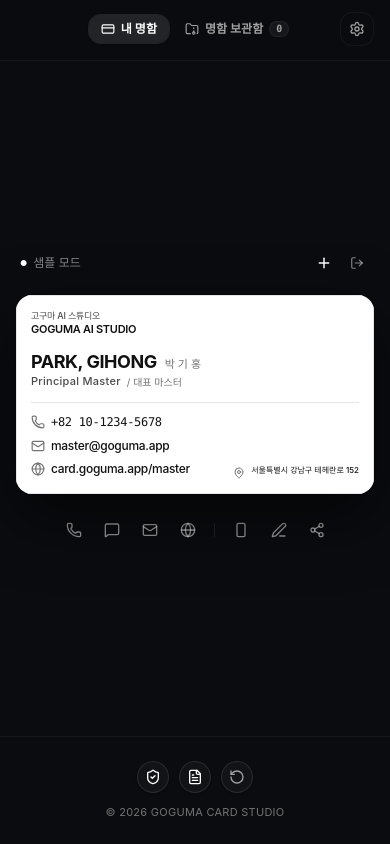
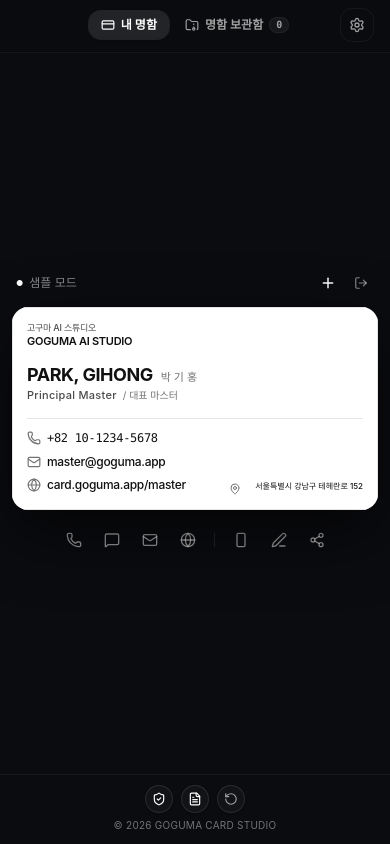
Before and after one commit to koreancenter/card, a React (Vite) app: page / in a window 390 px wide. Both pictures are taken after a click on the button "샘플 둘러보기". Built offline with nearby package versions, Linux system fonts and the light colour scheme.

Commit message:
refactor(ui): optimize card layout and responsiveness
- Adjust padding across card components for better spacing
- Implement dynamic viewport-aware sizing for the card container
- Ensure full-height layout compatibility using 100dvh
- Update overflow properties for consistent mobile behavior

```diff
--- a/src/App.tsx
+++ b/src/App.tsx
@@ -480,10 +480,10 @@ export default function App() {
       {/* SCREEN UI CONTAINER */}
       <div
         id="screen-app-container"
-        className="min-h-screen bg-[#0B0C10] text-neutral-100 flex flex-col justify-between selection:bg-neutral-100 selection:text-neutral-950 font-sans pl-[env(safe-area-inset-left,0px)] pr-[env(safe-area-inset-right,0px)]"
+        className="min-h-[100dvh] bg-[#0B0C10] text-neutral-100 flex flex-col justify-between selection:bg-neutral-100 selection:text-neutral-950 font-sans pl-[env(safe-area-inset-left,0px)] pr-[env(safe-area-inset-right,0px)] overflow-x-hidden"
       >
         {/* Top Minimalist Luxury Header */}
-        <header className="sticky top-0 z-40 w-full border-b border-white/5 bg-[#0B0C10]/90 backdrop-blur-xl px-4 sm:px-8 py-3.5 pt-[calc(0.75rem+env(safe-area-inset-top,0px))] pl-[calc(1rem+env(safe-area-inset-left,0px))] pr-[calc(1rem+env(safe-area-inset-right,0px))] flex items-center justify-between main-app-header">
+        <header className="sticky top-0 z-40 w-full border-b border-white/5 bg-[#0B0C10]/90 backdrop-blur-xl px-4 sm:px-8 py-2.5 sm:py-3.5 pt-[calc(0.5rem+env(safe-area-inset-top,0px))] sm:pt-[calc(0.75rem+env(safe-area-inset-top,0px))] pl-[calc(1rem+env(safe-area-inset-left,0px))] pr-[calc(1rem+env(safe-area-inset-right,0px))] flex items-center justify-between main-app-header">
           {!isOwner ? (
             /* Public Visitor Header: Muted Brand Watermark Only */
             <>
@@ -655,12 +655,12 @@ export default function App() {
         </header>
 
         {/* Main Showcase Viewport */}
-        <main className="flex-1 flex flex-col items-center justify-center px-4 py-4 sm:py-6 max-w-6xl mx-auto w-full">
+        <main className="flex-1 flex flex-col items-center justify-center px-3 sm:px-4 py-2 sm:py-6 max-w-6xl mx-auto w-full">
 
           {!isOwner && activeCard ? (
             /* ================= PUBLIC RECIPIENT VISITOR VIEW MODE ================= */
             <div className="w-full flex flex-col items-center animate-in fade-in duration-300">
-              <div className="w-full max-w-[540px]">
+              <div className="w-full max-w-[540px] flex justify-center">
                 <CardContainer
                   data={activeCard.data}
                   theme={activeCard.theme}
@@ -709,7 +709,7 @@ export default function App() {
                 />
               ) : isSamplePreview && cards.length === 0 && activeCard ? (
                 /* TEMPORARY SHOWCASE SAMPLE PREVIEW MODE */
-                <div className="w-full flex flex-col items-center space-y-4">
+                <div className="w-full flex flex-col items-center space-y-2 sm:space-y-4">
                   {/* Luxury Minimalist Showcase Top Bar */}
                   <div className="w-full max-w-[540px] px-1 py-0.5 flex items-center justify-between text-xs animate-in fade-in duration-200">
                     {/* Left: Concise Mode Indicator */}
@@ -743,7 +743,7 @@ export default function App() {
                   </div>
 
                   {/* Interactive Card Canvas */}
-                  <div className="w-full max-w-[540px]">
+                  <div className="w-full max-w-[540px] flex justify-center">
                     <CardContainer
                       data={activeCard.data}
                       theme={activeCard.theme}
@@ -772,7 +772,7 @@ export default function App() {
                 />
               ) : !activeCard.isMyCard ? (
                 /* Context Bar only if viewing someone else's card from the vault */
-                <div className="w-full flex flex-col items-center space-y-4">
+                <div className="w-full flex flex-col items-center space-y-2 sm:space-y-4">
                   <div className="flex items-center justify-between w-full max-w-[460px] sm:max-w-[500px] md:max-w-[540px] text-xs">
                     <button
                       onClick={() => setActiveTab('vault')}
@@ -786,7 +786,7 @@ export default function App() {
                     </span>
                   </div>
 
-                  <div className="w-full max-w-[460px] sm:max-w-[500px] md:max-w-[540px]">
+                  <div className="w-full max-w-[460px] sm:max-w-[500px] md:max-w-[540px] flex justify-center">
                     <CardContainer
                       data={activeCard.data}
                       theme={activeCard.theme}
@@ -883,21 +883,21 @@ export default function App() {
 
         {/* Footer */}
         {isOwner ? (
-          <footer className="border-t border-white/5 py-6 pb-[calc(1.5rem+env(safe-area-inset-bottom,0px))] px-4 font-sans text-xs">
+          <footer className="border-t border-white/5 py-2.5 sm:py-6 pb-[calc(0.75rem+env(safe-area-inset-bottom,0px))] sm:pb-[calc(1.5rem+env(safe-area-inset-bottom,0px))] px-4 font-sans text-xs">
             <div className="max-w-xl mx-auto flex flex-col items-center justify-center text-center">
               {/* Luxury Legal Action Buttons (Icon-Only with Tooltips) */}
-              <div className="flex items-center justify-center gap-2.5 sm:gap-3 mb-3">
+              <div className="flex items-center justify-center gap-2 sm:gap-3 mb-1.5 sm:mb-3">
                 <button
                   type="button"
                   onClick={() => {
                     setLegalDocType('privacy');
                     setIsLegalModalOpen(true);
                   }}
-                  className="w-8 h-8 sm:w-9 sm:h-9 rounded-full bg-white/[0.03] hover:bg-white/[0.08] border border-white/10 hover:border-white/40 flex items-center justify-center text-neutral-300 hover:text-white transition-all duration-200 cursor-pointer shadow-sm active:scale-95 group"
+                  className="w-7 h-7 sm:w-9 sm:h-9 rounded-full bg-white/[0.03] hover:bg-white/[0.08] border border-white/10 hover:border-white/40 flex items-center justify-center text-neutral-300 hover:text-white transition-all duration-200 cursor-pointer shadow-sm active:scale-95 group"
                   title="개인정보처리방침"
                   aria-label="개인정보처리방침"
                 >
-                  <ShieldCheck className="w-4 h-4 text-white group-hover:scale-110 transition-transform duration-200" />
+                  <ShieldCheck className="w-3.5 h-3.5 sm:w-4 sm:h-4 text-white group-hover:scale-110 transition-transform duration-200" />
                 </button>
 
                 <button
@@ -906,45 +906,45 @@ export default function App() {
                     setLegalDocType('terms');
                     setIsLegalModalOpen(true);
                   }}
-                  className="w-8 h-8 sm:w-9 sm:h-9 rounded-full bg-white/[0.03] hover:bg-white/[0.08] border border-white/10 hover:border-white/40 flex items-center justify-center text-neutral-300 hover:text-white transition-all duration-200 cursor-pointer shadow-sm active:scale-95 group"
+                  className="w-7 h-7 sm:w-9 sm:h-9 rounded-full bg-white/[0.03] hover:bg-white/[0.08] border border-white/10 hover:border-white/40 flex items-center justify-center text-neutral-300 hover:text-white transition-all duration-200 cursor-pointer shadow-sm active:scale-95 group"
                   title="서비스 이용약관"
                   aria-label="서비스 이용약관"
                 >
-                  <FileText className="w-4 h-4 text-white group-hover:scale-110 transition-transform duration-200" />
+                  <FileText className="w-3.5 h-3.5 sm:w-4 sm:h-4 text-white group-hover:scale-110 transition-transform duration-200" />
                 </button>
 
                 <button
                   type="button"
                   onClick={() => setIsResetModalOpen(true)}
-                  className="w-8 h-8 sm:w-9 sm:h-9 rounded-full bg-white/[0.03] hover:bg-rose-500/[0.08] border border-white/10 hover:border-rose-500/40 flex items-center justify-center text-neutral-400 hover:text-rose-300 transition-all duration-200 cursor-pointer shadow-sm hover:shadow-[0_0_12px_rgba(244,63,94,0.15)] active:scale-95 group"
+                  className="w-7 h-7 sm:w-9 sm:h-9 rounded-full bg-white/[0.03] hover:bg-rose-500/[0.08] border border-white/10 hover:border-rose-500/40 flex items-center justify-center text-neutral-400 hover:text-rose-300 transition-all duration-200 cursor-pointer shadow-sm hover:shadow-[0_0_12px_rgba(244,63,94,0.15)] active:scale-95 group"
                   title="로컬 데이터 초기화"
                   aria-label="로컬 데이터 초기화"
                 >
-                  <RotateCcw className="w-4 h-4 text-neutral-400 group-hover:text-rose-400 group-hover:rotate-[-45deg] transition-all duration-200" />
+                  <RotateCcw className="w-3.5 h-3.5 sm:w-4 sm:h-4 text-neutral-400 group-hover:text-rose-400 group-hover:rotate-[-45deg] transition-all duration-200" />
                 </button>
               </div>
 
               {/* Centered Brand Copyright */}
-              <p className="text-[11px] text-neutral-500 text-center tracking-wide font-sans">
+              <p className="text-[10px] sm:text-[11px] text-neutral-500 text-center tracking-wide font-sans">
                 © {new Date().getFullYear()} GOGUMA CARD STUDIO
               </p>
             </div>
           </footer>
         ) : (
-          <footer className="border-t border-white/5 py-6 pb-[calc(1.5rem+env(safe-area-inset-bottom,0px))] px-4 font-sans text-xs">
+          <footer className="border-t border-white/5 py-2.5 sm:py-6 pb-[calc(0.75rem+env(safe-area-inset-bottom,0px))] sm:pb-[calc(1.5rem+env(safe-area-inset-bottom,0px))] px-4 font-sans text-xs">
             <div className="max-w-xl mx-auto flex flex-col items-center justify-center text-center">
-              <div className="flex items-center justify-center gap-2.5 sm:gap-3 mb-3">
+              <div className="flex items-center justify-center gap-2 sm:gap-3 mb-1.5 sm:mb-3">
                 <button
                   type="button"
                   onClick={() => {
                     setLegalDocType('privacy');
                     setIsLegalModalOpen(true);
                   }}
-                  className="w-8 h-8 sm:w-9 sm:h-9 rounded-full bg-white/[0.03] hover:bg-white/[0.08] border border-white/10 hover:border-white/40 flex items-center justify-center text-neutral-300 hover:text-white transition-all duration-200 cursor-pointer shadow-sm active:scale-95 group"
+                  className="w-7 h-7 sm:w-9 sm:h-9 rounded-full bg-white/[0.03] hover:bg-white/[0.08] border border-white/10 hover:border-white/40 flex items-center justify-center text-neutral-300 hover:text-white transition-all duration-200 cursor-pointer shadow-sm active:scale-95 group"
                   title="개인정보처리방침"
                   aria-label="개인정보처리방침"
                 >
-                  <ShieldCheck className="w-4 h-4 text-white group-hover:scale-110 transition-transform duration-200" />
+                  <ShieldCheck className="w-3.5 h-3.5 sm:w-4 sm:h-4 text-white group-hover:scale-110 transition-transform duration-200" />
                 </button>
 
                 <button
@@ -953,15 +953,15 @@ export default function App() {
                     setLegalDocType('terms');
                     setIsLegalModalOpen(true);
                   }}
-                  className="w-8 h-8 sm:w-9 sm:h-9 rounded-full bg-white/[0.03] hover:bg-white/[0.08] border border-white/10 hover:border-white/40 flex items-center justify-center text-neutral-300 hover:text-white transition-all duration-200 cursor-pointer shadow-sm active:scale-95 group"
+                  className="w-7 h-7 sm:w-9 sm:h-9 rounded-full bg-white/[0.03] hover:bg-white/[0.08] border border-white/10 hover:border-white/40 flex items-center justify-center text-neutral-300 hover:text-white transition-all duration-200 cursor-pointer shadow-sm active:scale-95 group"
                   title="서비스 이용약관"
                   aria-label="서비스 이용약관"
                 >
-                  <FileText className="w-4 h-4 text-white group-hover:scale-110 transition-transform duration-200" />
+                  <FileText className="w-3.5 h-3.5 sm:w-4 sm:h-4 text-white group-hover:scale-110 transition-transform duration-200" />
                 </button>
               </div>
 
-              <p className="text-[11px] text-neutral-600 text-center tracking-wide font-sans">
+              <p className="text-[10px] sm:text-[11px] text-neutral-600 text-center tracking-wide font-sans">
                 © {new Date().getFullYear()} GOGUMA CARD STUDIO
               </p>
             </div>
--- a/src/components/BusinessCardBack.tsx
+++ b/src/components/BusinessCardBack.tsx
@@ -91,7 +91,7 @@ export const BusinessCardBack: React.FC<BusinessCardBackProps> = ({
     <div
       className={`relative w-full h-full select-none flex flex-col justify-between ${
         isPortrait
-          ? 'p-5 sm:p-7'
+          ? 'p-4 sm:p-6'
           : isPrintPreview
             ? 'p-3.5 sm:p-4'
             : 'p-3.5 sm:p-6 md:p-8'
@@ -110,7 +110,7 @@ export const BusinessCardBack: React.FC<BusinessCardBackProps> = ({
       />
 
       {/* Center Statement */}
-      <div className={`relative z-10 ${isPortrait ? 'my-auto py-3' : 'my-auto py-2'} text-center flex flex-col items-center justify-center space-y-1.5`}>
+      <div className={`relative z-10 ${isPortrait ? 'my-auto py-2' : 'my-auto py-2'} text-center flex flex-col items-center justify-center space-y-1 sm:space-y-1.5`}>
         <div className="space-y-0.5 sm:space-y-1">
           <h2 className={`text-sm sm:text-base md:text-lg font-bold tracking-tight ${themeStyles.textPrimary} break-keep whitespace-normal`}>
             {data.backTitle || '고구마 AI 스튜디오'}
@@ -133,7 +133,7 @@ export const BusinessCardBack: React.FC<BusinessCardBackProps> = ({
 
       {/* Bottom Area: Portrait has centered QR block; Landscape has row */}
       {isPortrait ? (
-        <div className={`relative z-10 flex flex-col items-center justify-center text-center space-y-2 pt-3 border-t ${themeStyles.accentHairline} mt-auto w-full`}>
+        <div className={`relative z-10 flex flex-col items-center justify-center text-center space-y-1.5 sm:space-y-2 pt-2 sm:pt-3 border-t ${themeStyles.accentHairline} mt-auto w-full`}>
           <a
             href={data.website}
             target="_blank"
--- a/src/components/CardContainer.tsx
+++ b/src/components/CardContainer.tsx
@@ -94,7 +94,13 @@ export const CardContainer: React.FC<CardContainerProps> = ({
     <motion.div
       layout
       transition={{ layout: { duration: 0.45, ease: [0.16, 1, 0.3, 1] } }}
-      className={`w-full ${isPortrait ? 'max-w-[340px] sm:max-w-[370px]' : 'max-w-[560px]'} mx-auto select-none flex flex-col items-center`}
+      style={{
+        maxWidth: isPortrait
+          ? 'min(100%, 340px, calc((100dvh - 195px) * 5 / 8), calc((100vh - 195px) * 5 / 8))'
+          : '560px',
+        width: '100%',
+      }}
+      className="mx-auto select-none flex flex-col items-center transition-all duration-300"
     >
       {/* 3D Tactile Card Canvas - Framer Motion flip with layout animation */}
       <motion.div
@@ -119,6 +125,9 @@ export const CardContainer: React.FC<CardContainerProps> = ({
           style={{
             transformStyle: 'preserve-3d',
             WebkitTransformStyle: 'preserve-3d',
+            maxWidth: isPortrait
+              ? 'min(100%, 340px, calc((100dvh - 195px) * 5 / 8), calc((100vh - 195px) * 5 / 8))'
+              : '100%',
           }}
           className="relative w-full cursor-pointer group shadow-[0_24px_64px_rgba(0,0,0,0.6)] rounded-2xl transition-shadow duration-300 hover:shadow-[0_32px_80px_rgba(0,0,0,0.75)]"
         >
@@ -169,7 +178,7 @@ export const CardContainer: React.FC<CardContainerProps> = ({
       </motion.div>
 
       {/* Bottom Actions: Centered beneath Card */}
-      <motion.div layout className="w-full mt-4 px-1 flex justify-center">
+      <motion.div layout className="w-full mt-2.5 sm:mt-4 px-1 flex justify-center">
         <ActionButtons
           data={data}
           isOwner={isOwner}
--- a/src/components/MyCardsCarousel.tsx
+++ b/src/components/MyCardsCarousel.tsx
@@ -1,5 +1,5 @@
 import React, { useState, useRef, useEffect, useCallback } from 'react';
-import { StoredCard } from '../types/card';
+import { StoredCard, CardOrientation } from '../types/card';
 import { BusinessCardFront } from './BusinessCardFront';
 import { BusinessCardBack } from './BusinessCardBack';
 import { ActionButtons } from './ActionButtons';
@@ -37,6 +37,7 @@ export const MyCardsCarousel: React.FC<MyCardsCarouselProps> = ({
   const initialIndex = Math.max(0, cards.findIndex(c => c.id === activeCardId));
   const [currentIndex, setCurrentIndex] = useState<number>(initialIndex >= 0 ? initialIndex : 0);
   const [isFlipped, setIsFlipped] = useState<boolean>(false);
+  const [orientation, setOrientation] = useState<CardOrientation>('landscape');
   const [dragOffset, setDragOffset] = useState<number>(0);
   const [isDragging, setIsDragging] = useState<boolean>(false);
 
@@ -224,11 +225,12 @@ export const MyCardsCarousel: React.FC<MyCardsCarouselProps> = ({
           {cards.map((card, idx) => {
             const isCenter = idx === currentIndex;
             const isFlippedCard = isCenter && isFlipped;
+            const isCardPortrait = card.layout_type === 'vertical_atelier' || (isCenter && orientation === 'portrait');
 
             return (
               <div
                 key={card.id}
-                className="w-full shrink-0 flex items-center justify-center px-3 sm:px-8 transition-all duration-300"
+                className="w-full shrink-0 flex items-center justify-center px-2 sm:px-8 transition-all duration-300"
                 style={{
                   transform: isCenter ? 'scale(1)' : 'scale(0.92)',
                   opacity: isCenter ? 1 : 0.38,
@@ -246,7 +248,14 @@ export const MyCardsCarousel: React.FC<MyCardsCarouselProps> = ({
                   }
                 }}
               >
-                <div className="w-full max-w-[460px] sm:max-w-[500px] md:max-w-[540px] [perspective:1400px] flex justify-center">
+                <div
+                  className="w-full [perspective:1400px] flex justify-center transition-all duration-300"
+                  style={{
+                    maxWidth: isCardPortrait
+                      ? 'min(100%, 340px, calc((100dvh - 195px) * 5 / 8), calc((100vh - 195px) * 5 / 8))'
+                      : 'min(100%, 540px)',
+                  }}
+                >
                   {/* 3D Flip Card */}
                   <div
                     style={{
@@ -254,6 +263,9 @@ export const MyCardsCarousel: React.FC<MyCardsCarouselProps> = ({
                       transformStyle: 'preserve-3d',
                       WebkitTransformStyle: 'preserve-3d',
                       transition: 'transform 0.65s cubic-bezier(0.16, 1, 0.3, 1)',
+                      maxWidth: isCardPortrait
+                        ? 'min(100%, 340px, calc((100dvh - 195px) * 5 / 8), calc((100vh - 195px) * 5 / 8))'
+                        : '100%',
                     }}
                     className={`relative w-full rounded-2xl group transition-shadow duration-300 ${
                       isCenter
@@ -292,7 +304,7 @@ export const MyCardsCarousel: React.FC<MyCardsCarouselProps> = ({
                         theme={card.theme}
                         layout_type={card.layout_type}
                         card_features={card.card_features}
-                        orientation={card.layout_type === 'vertical_atelier' ? 'portrait' : 'landscape'}
+                        orientation={isCardPortrait ? 'portrait' : 'landscape'}
                         isPhotoCard={card.isPhotoCard}
                         photoUrl={card.scannedImage || card.front_image_url}
                         html_front={card.html_front}
@@ -314,7 +326,7 @@ export const MyCardsCarousel: React.FC<MyCardsCarouselProps> = ({
                         data={card.data}
                         theme={card.theme}
                         layout_type={card.layout_type}
-                        orientation={card.layout_type === 'vertical_atelier' ? 'portrait' : 'landscape'}
+                        orientation={isCardPortrait ? 'portrait' : 'landscape'}
                         backPhotoUrl={card.scannedImageBack || card.back_image_url}
                         html_back={card.html_back}
                       />
@@ -372,6 +384,8 @@ export const MyCardsCarousel: React.FC<MyCardsCarouselProps> = ({
             onOpenEdit={() => onOpenEdit && onOpenEdit(activeCard)}
             onOpenShare={() => onOpenShare(activeCard)}
             isPhotoCard={activeCard.isPhotoCard}
+            orientation={activeCard.layout_type === 'vertical_atelier' ? 'portrait' : orientation}
+            onToggleOrientation={activeCard.layout_type !== 'vertical_atelier' ? () => setOrientation(prev => prev === 'portrait' ? 'landscape' : 'portrait') : undefined}
           />
         )}
       </div>
--- a/src/index.css
+++ b/src/index.css
@@ -1,8 +1,23 @@
 @import "tailwindcss";
+
+:root {
+  --app-vh: 100vh;
+}
+@supports (height: 100dvh) {
+  :root {
+    --app-vh: 100dvh;
+  }
+}
 
 @layer base {
   * {
     -webkit-tap-highlight-color: transparent;
+  }
+
+  html, body {
+    height: 100%;
+    margin: 0;
+    padding: 0;
   }
 
   body {
```
Also changed, not shown: src/components/BusinessCardFront.tsx (+7 -7 lines).
